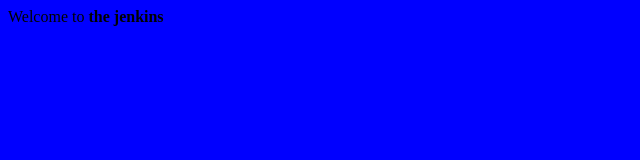
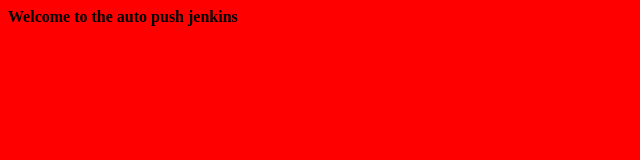
Before and after one commit to vish1234-art/jenkins, a plain HTML site: page index.html in a window 1280 px wide. Shown: the whole page, without its empty margins (0-640 px from the left). Drawn offline with Linux system fonts and the light colour scheme.

Commit message:
new done

```diff
--- a/index.html
+++ b/index.html
@@ -1,3 +1,3 @@
-<body bgcolor='blue'>
-	Welcome to <b> the </b> <b> jenkins</b>
+<body bgcolor='red'>
+       <b>	Welcome to  the  auto push jenkins</b>
 	</body>
```
